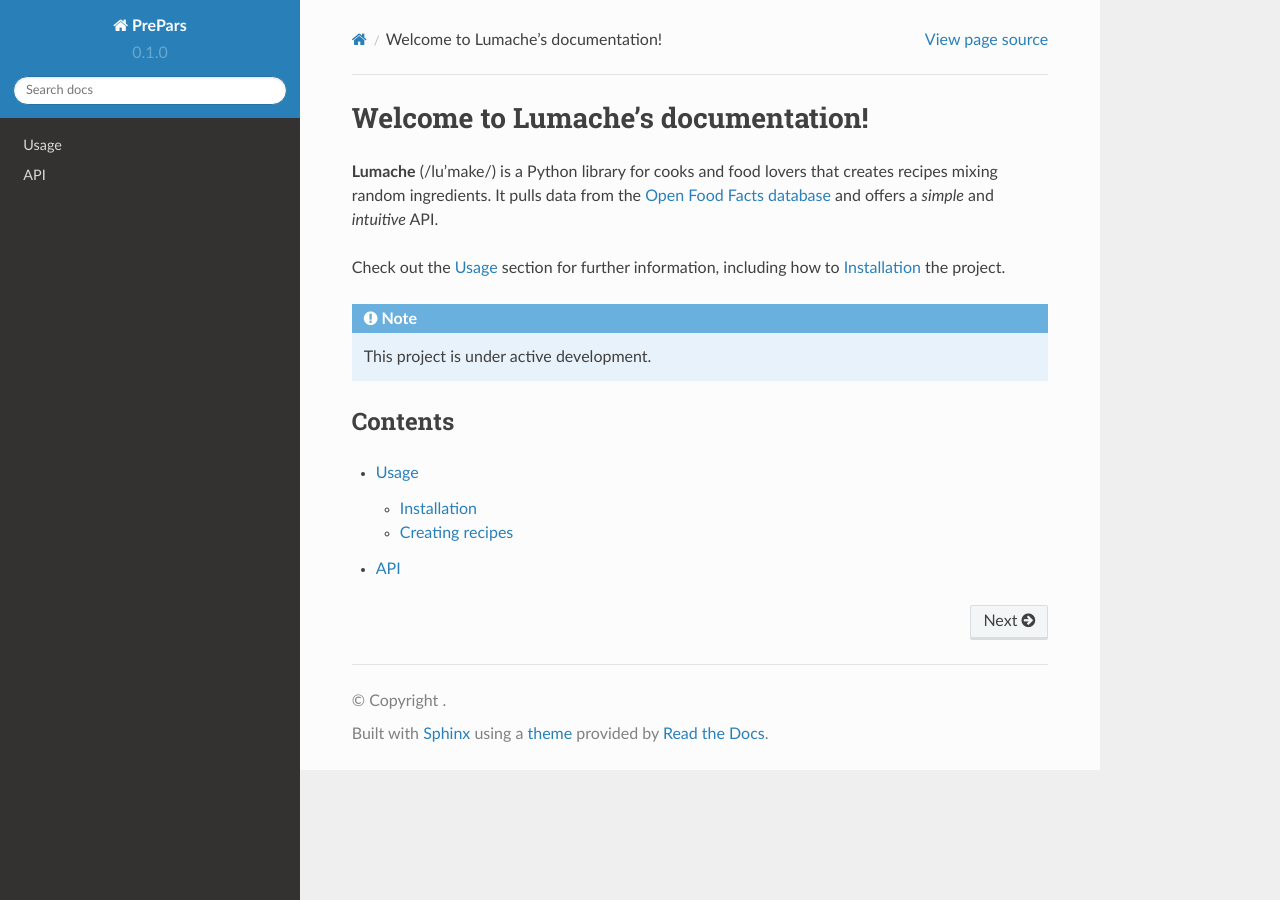
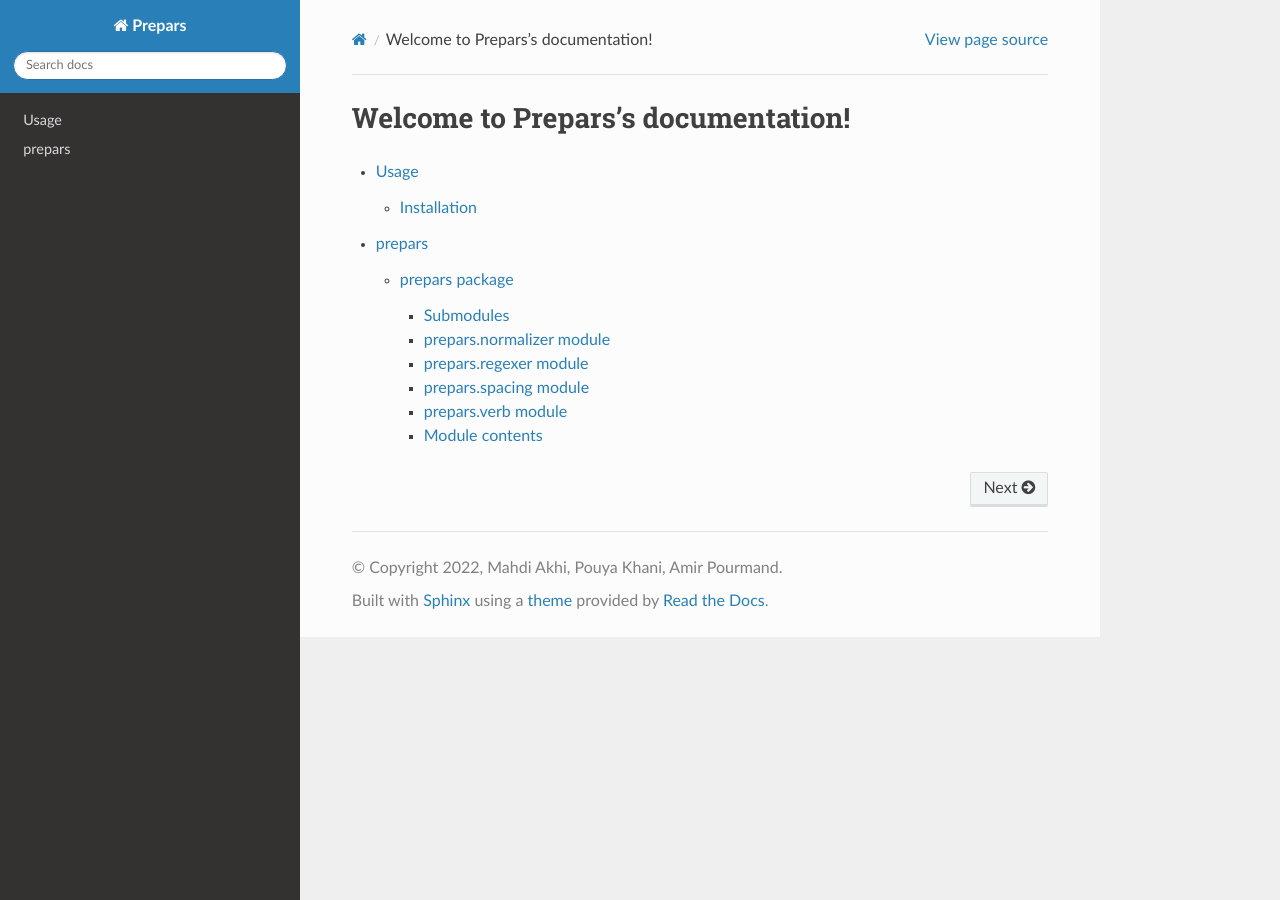
Before and after one commit to pam-lab/PrePars, a Sphinx documentation site: the page built from docs/source/index.rst, in a window 1280 px wide. Built offline with Sphinx 7.4.7 and the Read the Docs theme 2.0.0, drawn with Linux system fonts in a browser that asks for light colours.

Commit message:
add documentation

```diff
--- a/docs/source/api.rst
+++ /dev/null
@@ -1,7 +0,0 @@
-API
-===
-
-.. autosummary::
-   :toctree: generated
-
-   lumache
--- a/docs/source/conf.py
+++ b/docs/source/conf.py
@@ -1,35 +1,45 @@
 # Configuration file for the Sphinx documentation builder.
+#
+# For the full list of built-in configuration values, see the documentation:
+# https://www.sphinx-doc.org/en/master/usage/configuration.html
 
-# -- Project information
+# import os
+# import sys
+# sys.path.insert(0,os.path.abspath('../src/prepars'))
 
-project = 'PrePars'
-copyright = ''
-author = 'Pam-LAB Team'
+# -- Project information -----------------------------------------------------
+# https://www.sphinx-doc.org/en/master/usage/configuration.html#project-information
 
-release = '0.1'
-version = '0.1.0'
+project = 'Prepars'
+copyright = '2022, Mahdi Akhi, Pouya Khani, Amir Pourmand'
+author = 'Mahdi Akhi, Pouya Khani, Amir Pourmand'
+release = '0.0.4'
 
-# -- General configuration
+
+
+# -- General configuration ---------------------------------------------------
+# https://www.sphinx-doc.org/en/master/usage/configuration.html#general-configuration
 
 extensions = [
     'sphinx.ext.duration',
     'sphinx.ext.doctest',
     'sphinx.ext.autodoc',
     'sphinx.ext.autosummary',
+    'sphinx.ext.viewcode',
+    'sphinx.ext.napoleon',
     'sphinx.ext.intersphinx',
 ]
 
-intersphinx_mapping = {
-    'python': ('https://docs.python.org/3/', None),
-    'sphinx': ('https://www.sphinx-doc.org/en/master/', None),
-}
-intersphinx_disabled_domains = ['std']
+napoleon_google_docstring = False
+napoleon_numpy_docstring = True
 
 templates_path = ['_templates']
+exclude_patterns = []
 
-# -- Options for HTML output
+
+
+# -- Options for HTML output -------------------------------------------------
+# https://www.sphinx-doc.org/en/master/usage/configuration.html#options-for-html-output
 
 html_theme = 'sphinx_rtd_theme'
-
-# -- Options for EPUB output
-epub_show_urls = 'footnote'
+html_static_path = ['_static']
--- a/docs/source/index.rst
+++ b/docs/source/index.rst
@@ -1,22 +1,12 @@
-Welcome to Lumache's documentation!
+.. Prepars documentation master file, created by
+   sphinx-quickstart on Fri Aug 26 22:47:12 2022.
+   You can adapt this file completely to your liking, but it should at least
+   contain the root `toctree` directive.
+
+Welcome to Prepars's documentation!
 ===================================
-
-**Lumache** (/lu'make/) is a Python library for cooks and food lovers
-that creates recipes mixing random ingredients.
-It pulls data from the `Open Food Facts database <https://world.openfoodfacts.org/>`_
-and offers a *simple* and *intuitive* API.
-
-Check out the :doc:`usage` section for further information, including
-how to :ref:`installation` the project.
-
-.. note::
-
-   This project is under active development.
-
-Contents
---------
 
 .. toctree::
 
    usage
-   api
+   modules
--- a/docs/source/install.rst
+++ /dev/null
@@ -1 +0,0 @@
-This is a test
--- /dev/null
+++ b/docs/source/modules.rst
@@ -0,0 +1,7 @@
+prepars
+=======
+
+.. toctree::
+   :maxdepth: 4
+
+   prepars
--- /dev/null
+++ b/docs/source/prepars.rst
@@ -0,0 +1,45 @@
+prepars package
+===============
+
+Submodules
+----------
+
+prepars.normalizer module
+-------------------------
+
+.. automodule:: prepars.normalizer
+   :members:
+   :undoc-members:
+   :show-inheritance:
+
+prepars.regexer module
+----------------------
+
+.. automodule:: prepars.regexer
+   :members:
+   :undoc-members:
+   :show-inheritance:
+
+prepars.spacing module
+----------------------
+
+.. automodule:: prepars.spacing
+   :members:
+   :undoc-members:
+   :show-inheritance:
+
+prepars.verb module
+-------------------
+
+.. automodule:: prepars.verb
+   :members:
+   :undoc-members:
+   :show-inheritance:
+
+Module contents
+---------------
+
+.. automodule:: prepars
+   :members:
+   :undoc-members:
+   :show-inheritance:
```
Also changed, not shown: docs/source/usage.rst (+2 -24 lines), lamache.py (deleted, +0 -23 lines), 6 other files.
